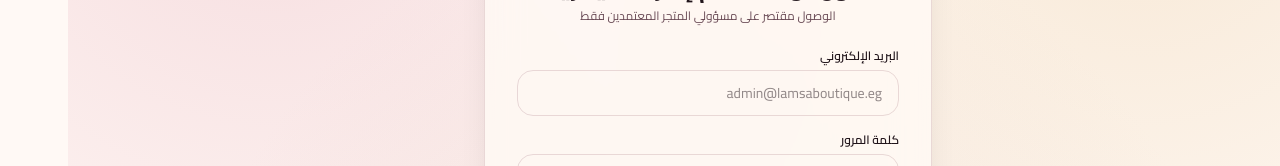
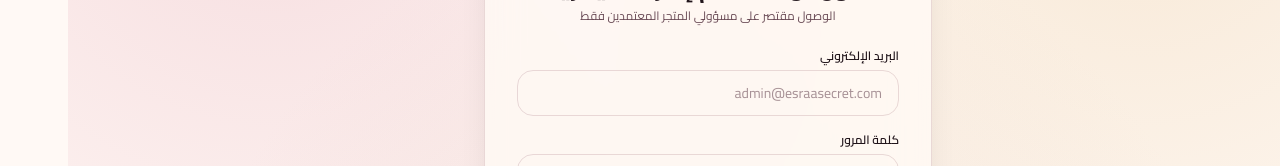
Before and after one commit to AmrAbdulshafy/Mini-Store, a Next.js app: page /admin/login in a window 1280 px wide. Shown: the part 294-460 px from the top of the page. Built offline with nearby package versions, Linux system fonts and the light colour scheme; no server answers; the database is empty.

Commit message:
chore: update admin login placeholder and contrast

```diff
--- a/src/app/admin/login/page.tsx
+++ b/src/app/admin/login/page.tsx
@@ -88,8 +88,8 @@ export default function AdminLoginPage() {
               required
               value={email}
               onChange={(e) => setEmail(e.target.value)}
-              placeholder="admin@lamsaboutique.eg"
-              className="w-full rounded-2xl border bg-transparent px-4 py-3 text-sm outline-none focus:border-[var(--accent)]"
+              placeholder="admin@esraasecret.com"
+              className="w-full rounded-2xl border bg-transparent px-4 py-3 text-sm outline-none placeholder:text-[var(--text-secondary)]/60 focus:border-[var(--accent)]"
               style={{ borderColor: 'var(--border-glass)' }}
             />
           </div>
```
